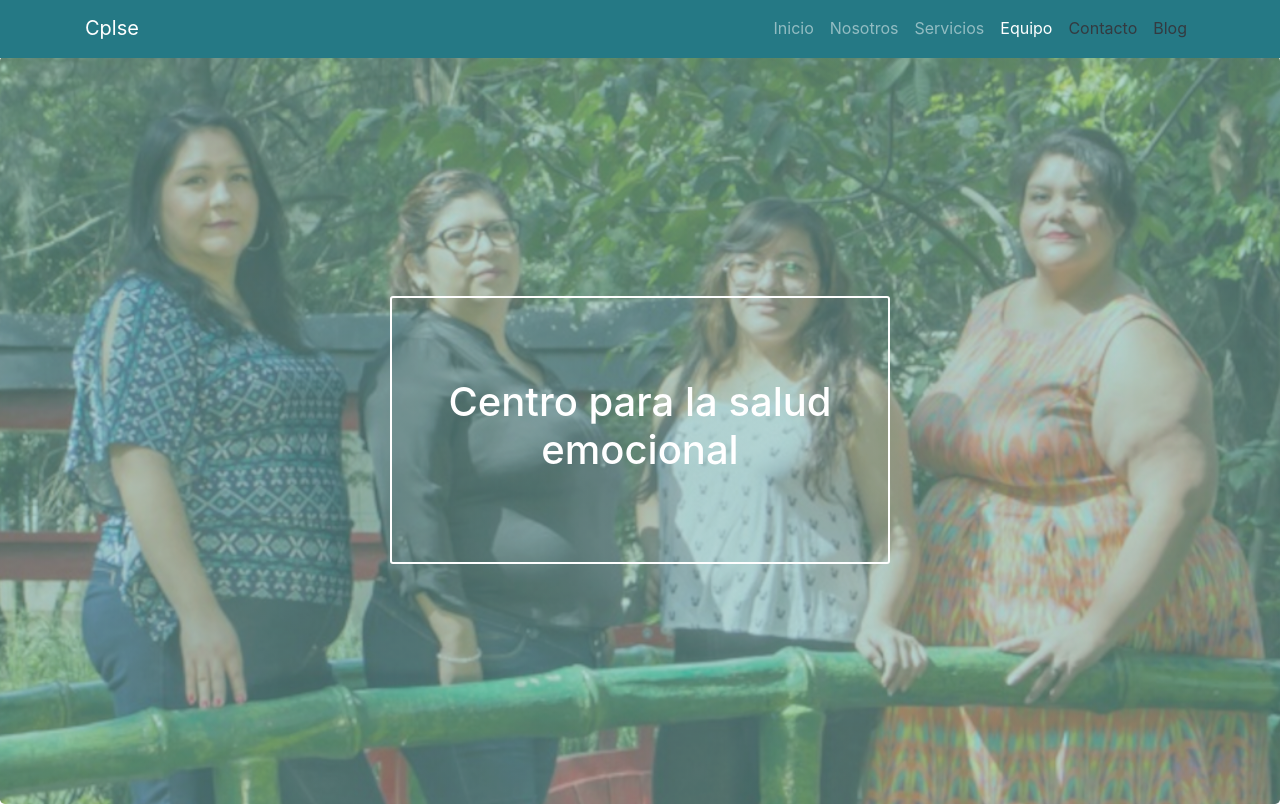
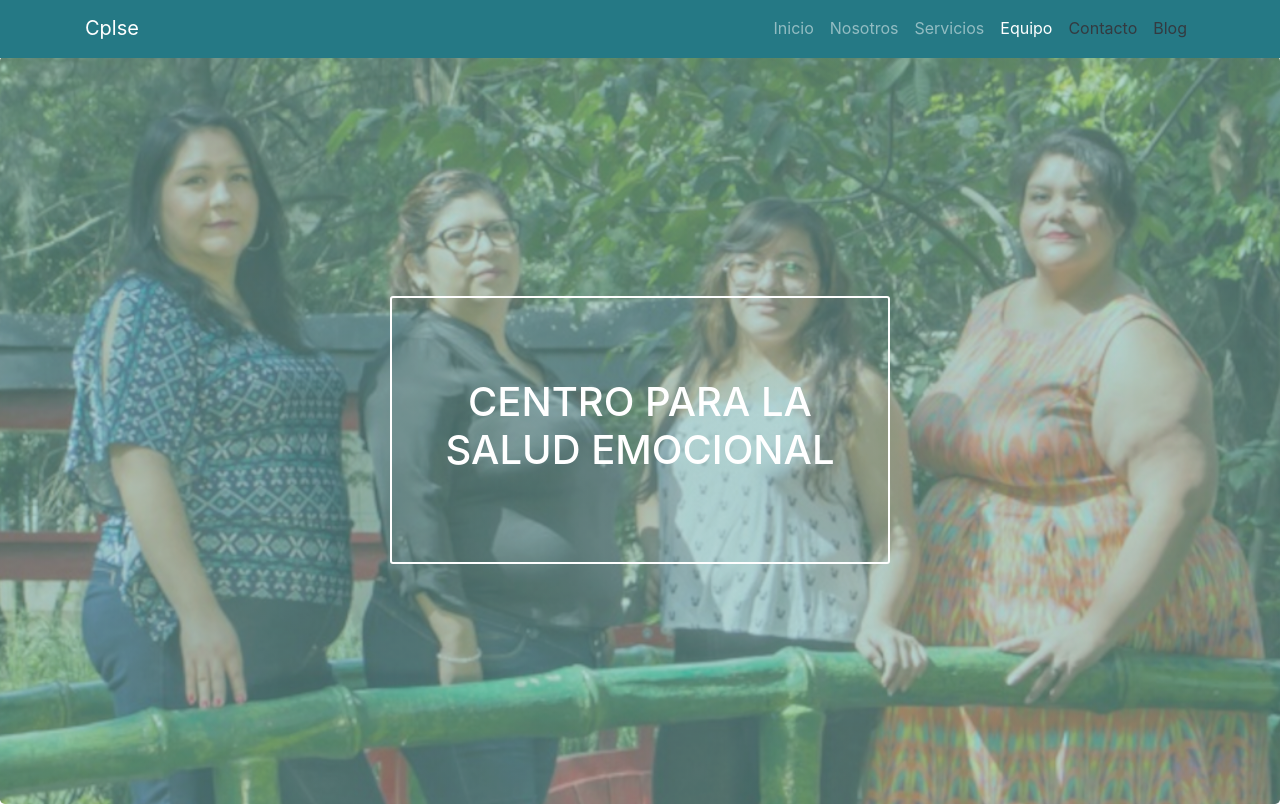
Before and after one commit to irveha/poc-cplse, a plain HTML site: page index.html in a window 1280 px wide. Shown: the top 806 px of the page. Drawn offline with Linux system fonts and the light colour scheme.

Commit message:
Se realizo el cambio de letras a mayusculas

```diff
--- a/index.html
+++ b/index.html
@@ -54,7 +54,7 @@
             <div class="row">
                 <div class="col d-flex justify-content-center align-items-center">
                     <div class="cplse-texto d-inline-block text-center">
-                        <h1 class="text-center text-white">Centro para la salud emocional</h1>
+                        <h1 class="text-center text-white">CENTRO PARA LA SALUD EMOCIONAL</h1>
                     </div>
                 </div>
             </div>
```
